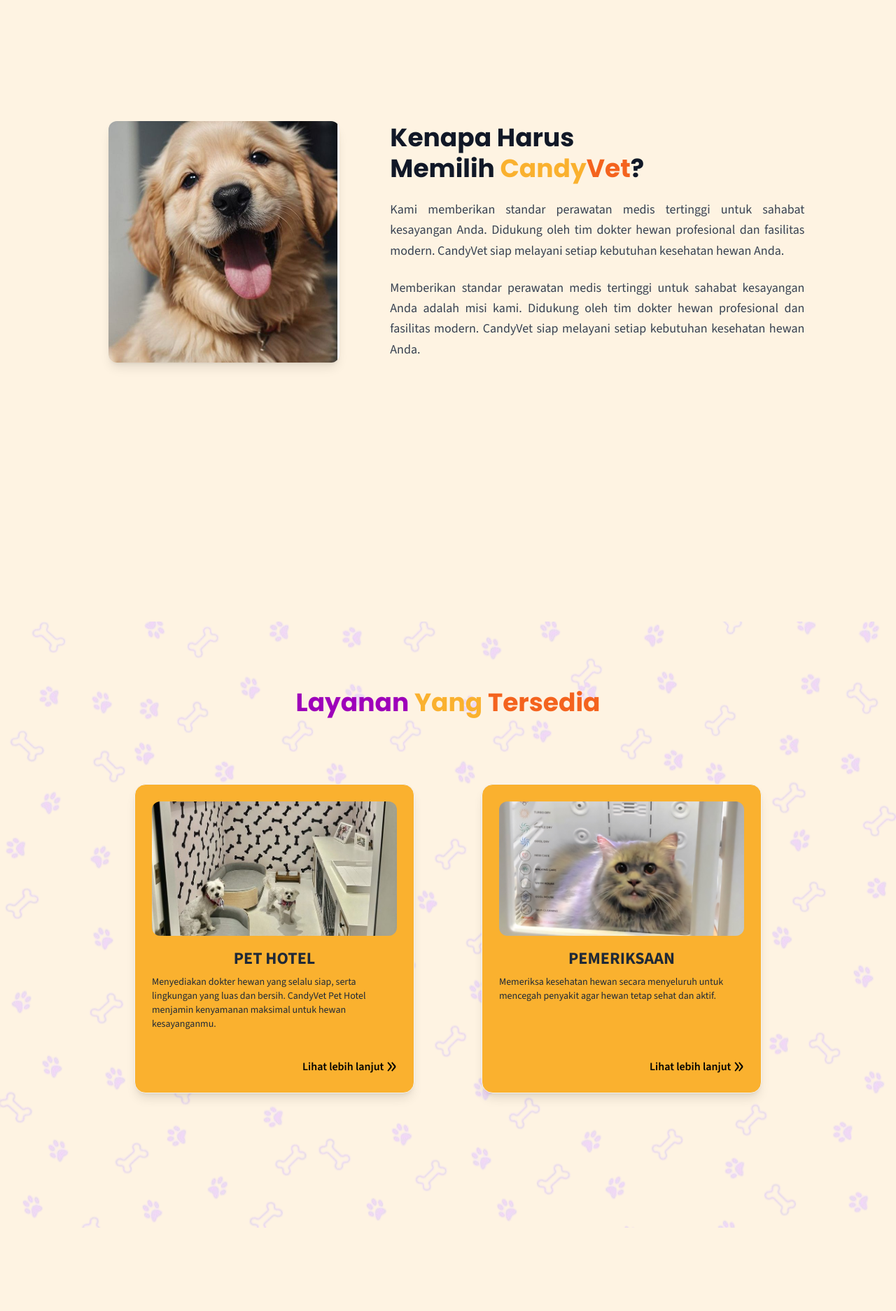
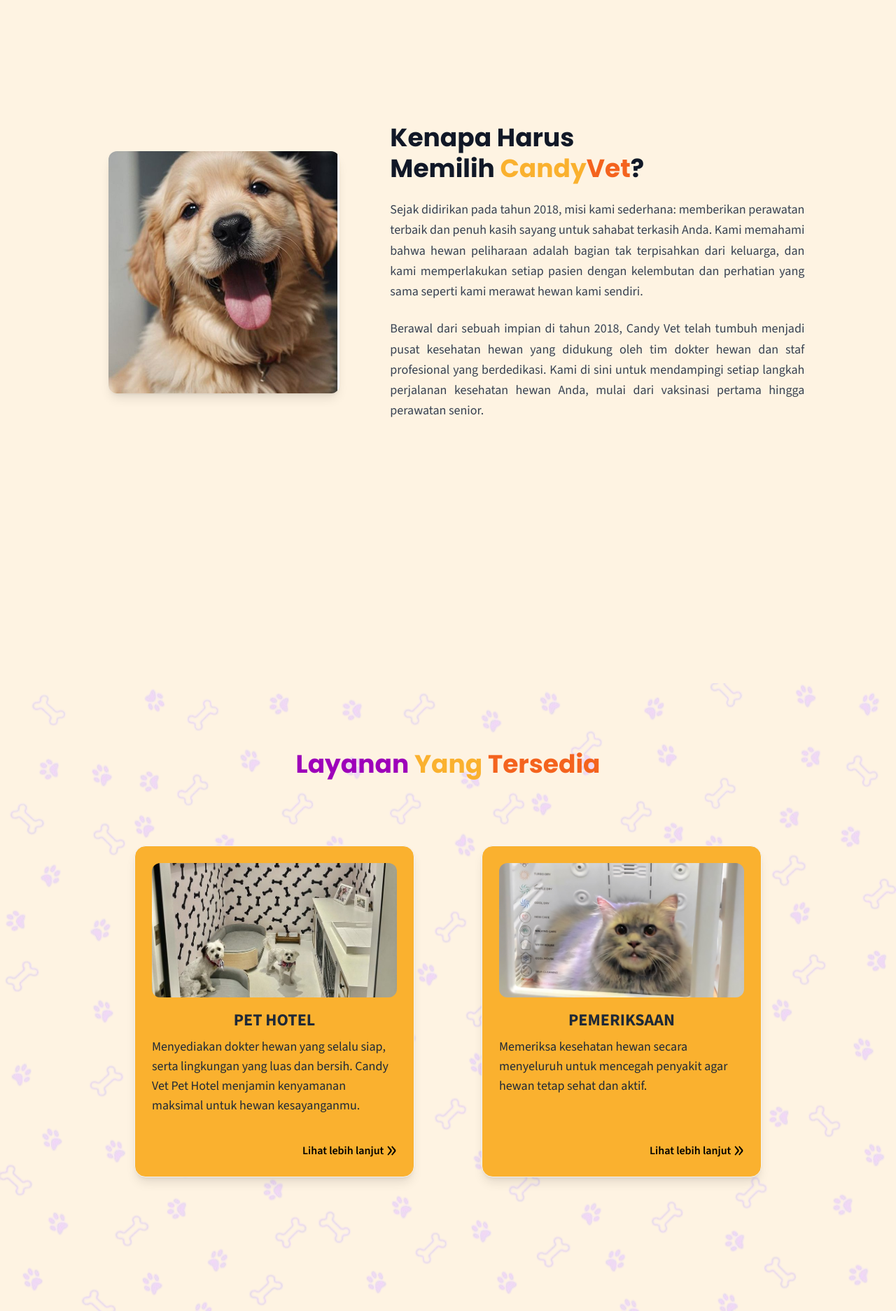
Before and after one commit to HablSank/Candy-Vet, a PHP site: the page made by index.php in a window 1280 px wide. Shown: the part 607-2480 px from the top of the page at 70% size. Run offline with PHP 8.4, Linux system fonts and the light colour scheme; data that the repository does not hold is empty; some libraries are stand-ins or nearby versions.

Commit message:
Revisi Teks Tentang Kami & Card Layanan

```diff
--- a/index.php
+++ b/index.php
@@ -170,14 +170,15 @@ include 'koneksi.php';
 
             <div class="mt-6 space-y-6 max-w-[600px] text-lg">
             <p class="text-gray-700 leading-relaxed text-justify">
-                Kami memberikan standar perawatan medis tertinggi untuk sahabat kesayangan Anda.
-                Didukung oleh tim dokter hewan profesional dan fasilitas modern.
-                CandyVet siap melayani setiap kebutuhan kesehatan hewan Anda.
+            Sejak didirikan pada tahun 2018, misi kami sederhana: memberikan perawatan terbaik dan penuh kasih
+            sayang untuk sahabat terkasih Anda. Kami memahami bahwa hewan peliharaan adalah bagian tak terpisahkan
+            dari keluarga, dan kami memperlakukan setiap pasien dengan kelembutan dan perhatian yang sama seperti kami
+            merawat hewan kami sendiri.
             </p>
             <p class="text-gray-700 leading-relaxed text-justify">
-                Memberikan standar perawatan medis tertinggi untuk sahabat kesayangan Anda
-                adalah misi kami. Didukung oleh tim dokter hewan profesional dan fasilitas modern.
-                CandyVet siap melayani setiap kebutuhan kesehatan hewan Anda.
+            Berawal dari sebuah impian di tahun 2018, Candy Vet telah tumbuh menjadi pusat kesehatan hewan yang didukung
+            oleh tim dokter hewan dan staf profesional yang berdedikasi. Kami di sini untuk mendampingi setiap langkah
+            perjalanan kesehatan hewan Anda, mulai dari vaksinasi pertama hingga perawatan senior.
             </p>
             </div>
         </div>
@@ -195,8 +196,8 @@ include 'koneksi.php';
                     <img src="assets/pet_hotel.jpg" alt="Pet Hotel CandyVet" class="w-full h-48 object-cover">
                 </div>
                 <h3 class="font-bold text-2xl text-gray-800 mb-2 text-center">PET HOTEL</h3>
-                <p class="text-gray-800 text-sm mb-6 flex-grow">
-                    Menyediakan dokter hewan yang selalu siap, serta lingkungan yang luas dan bersih. CandyVet Pet Hotel menjamin kenyamanan maksimal untuk hewan kesayanganmu.
+                <p class="text-gray-800 text-lg mb-6 flex-grow">
+                    Menyediakan dokter hewan yang selalu siap, serta lingkungan yang luas dan bersih. Candy Vet Pet Hotel menjamin kenyamanan maksimal untuk hewan kesayanganmu.
                 </p>
                 <a href="#fasilitas" class="font-semibold text-black hover:text-[#9E00BA] self-end">
                     Lihat lebih lanjut <span class="text-4xl font-light relative top-1">&raquo;</span>
@@ -208,7 +209,7 @@ include 'koneksi.php';
                     <img src="assets/pemeriksaan.jpg" alt="Pemeriksaan Hewan CandyVet" class="w-full h-48 object-cover">
                 </div>
                 <h3 class="font-bold text-2xl text-gray-800 mb-2 text-center">PEMERIKSAAN</h3>
-                <p class="text-gray-800 text-sm mb-6 flex-grow">
+                <p class="text-gray-800 text-lg mb-6 flex-grow">
                     Memeriksa kesehatan hewan secara menyeluruh untuk mencegah penyakit agar hewan tetap sehat dan aktif.
                 </p>
                 <a href="layanan" class="font-semibold text-black hover:text-[#9E00BA] self-end">
```
